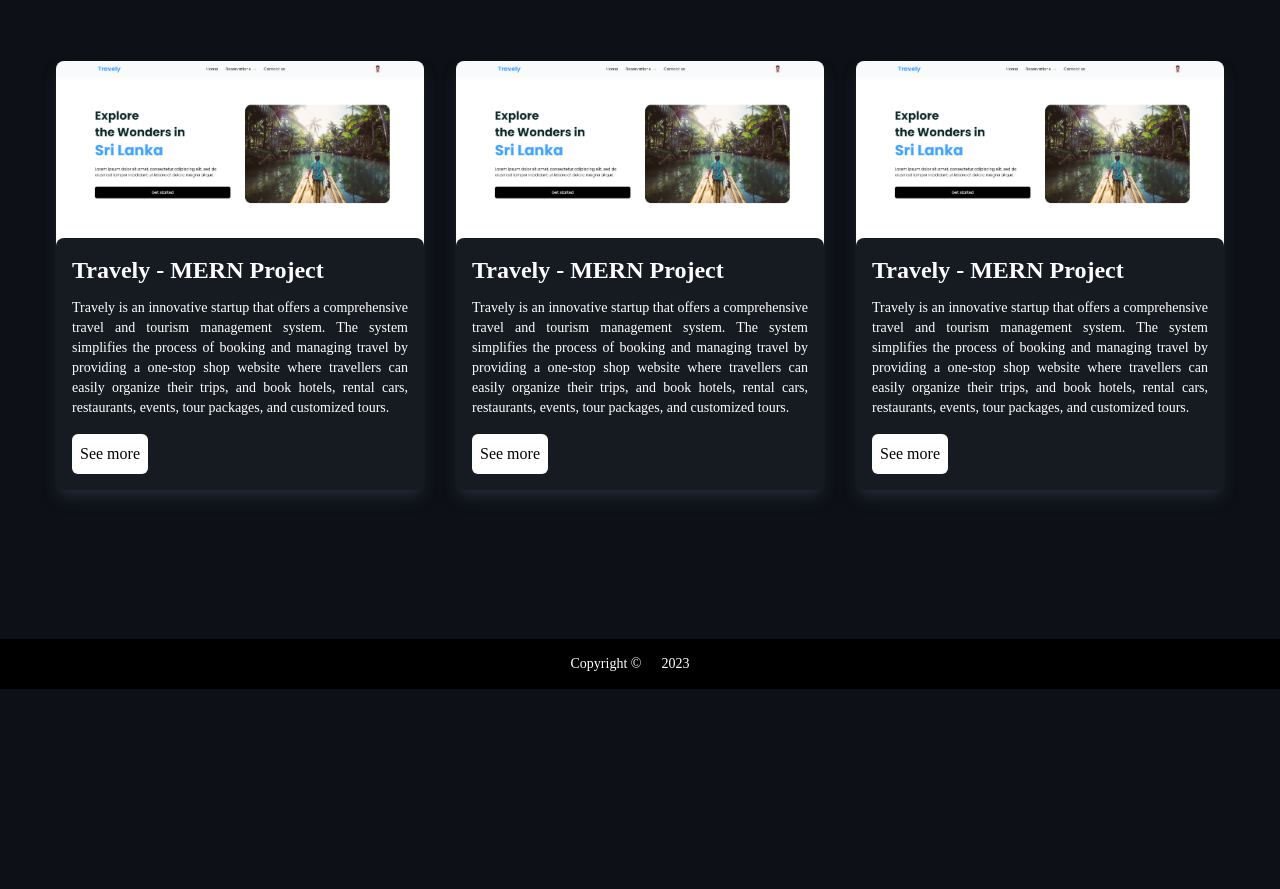
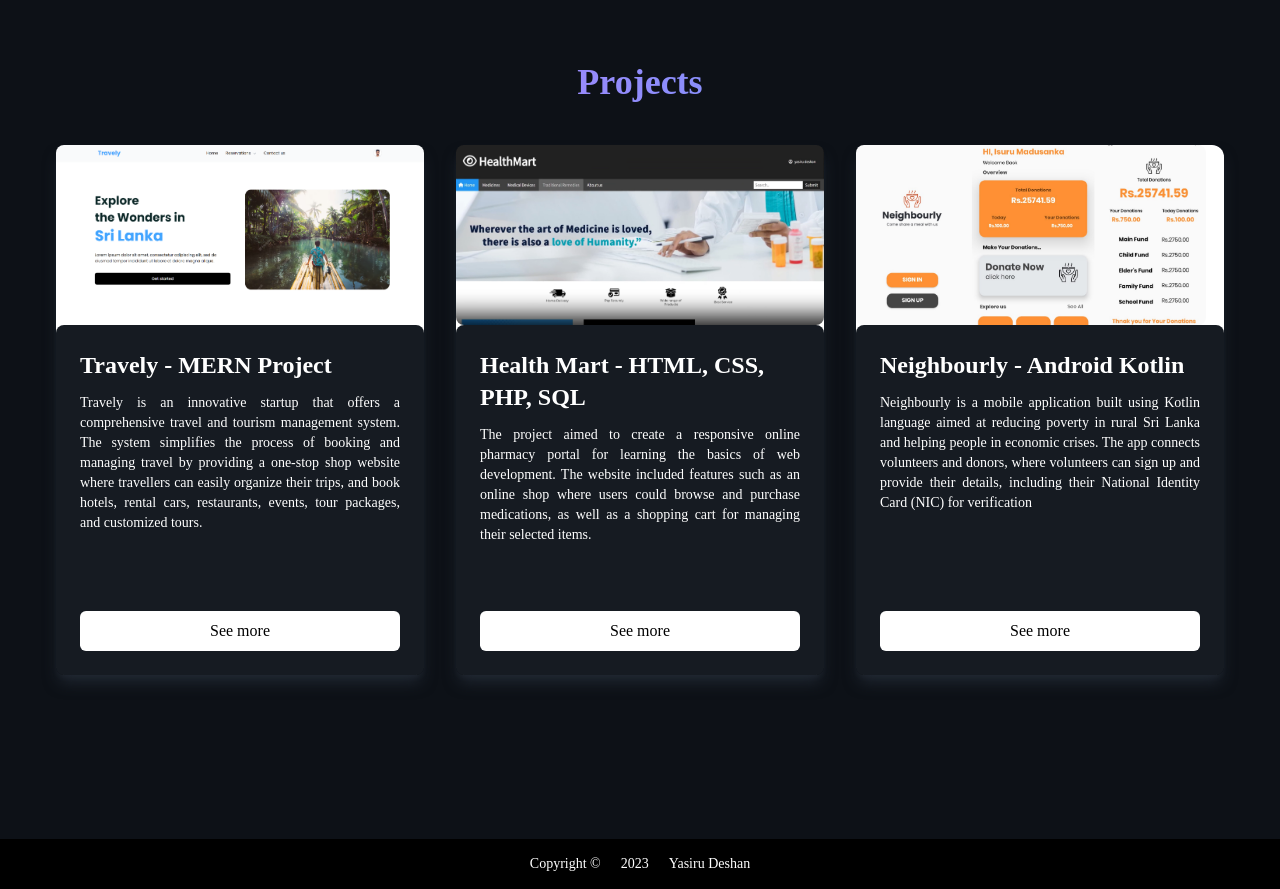
Before and after one commit to yasirudeshan/my-portfolio, a React (Create React App) app: page / in a window 1280 px wide. Shown: the part 2149-3038 px from the top of the page. Before the commit the page ends 2838 px from the top, so only its background shows below. Built offline with nearby package versions, Linux system fonts and the light colour scheme.

Commit message:
projects done

```diff
--- a/src/components/Blogs.js
+++ b/src/components/Blogs.js
@@ -1,16 +1,30 @@
 import React from 'react'
 import SingleProject from './SingleProject'
+import travely from "../img/travely.png"
+import healthMart from "../img/healthMart.png"
+import app from "../img/app.jpeg"
 
 
-
-const Blogs = (props) => {
+const Blogs = () => {
   return (
-    <div name = 'blogs' className='h-screen w-full'>
-        <h1 className='pt-20  text-3xl text-center lg:pt-28 lg:text-4xl  font-bold yasiru lg:leading-[1.5em] mb-10 '>Projects</h1>
-        <div className='flex flex-col lg:flex-row  p-4 lg:w-[1200px] gap-8 lg:mx-auto lg:justify-between'>
-          <SingleProject/>
-          <SingleProject/>
-          <SingleProject/>
+    <div name = 'blogs' className='lg:h-screen w-full'>
+        <h1 className='pt-20  text-3xl text-center  lg:pt-28 lg:text-4xl  font-bold yasiru lg:leading-[1.5em] mb-5'>Projects</h1>
+        <div className='flex flex-col lg:flex-row  cursor-pointer p-4 lg:w-[1200px] gap-8 w-auto lg:mx-auto lg:justify-between'>
+          <SingleProject
+            topic = "Travely - MERN Project"
+            desc = "Travely is an innovative startup that offers a comprehensive travel and tourism management system. The system simplifies the process of booking and managing travel by providing a one-stop shop website where travellers can easily organize their trips, and book hotels, rental cars, restaurants, events, tour packages, and customized tours."
+            image = {travely}
+          />
+          <SingleProject
+               topic = "Health Mart - HTML, CSS, PHP, SQL"
+               desc = "The project aimed to create a responsive online pharmacy portal for learning the basics of web development. The website included features such as an online shop where users could browse and purchase medications, as well as a shopping cart for managing their selected items."
+               image = {healthMart}
+          />
+          <SingleProject
+              topic = "Neighbourly - Android Kotlin"
+              desc = "Neighbourly is a mobile application built using Kotlin language aimed at reducing poverty in rural Sri Lanka and helping people in economic crises. The app connects volunteers and donors, where volunteers can sign up and provide their details, including their National Identity Card (NIC) for verification"
+              image = {app}
+          />
         </div>
 
     </div>
--- a/src/components/Footer.js
+++ b/src/components/Footer.js
@@ -2,11 +2,10 @@ import React from 'react'
 
 const Footer = () => {
   return (
-    <div className='h-[50px] flex items-center w-full bg-black mx-auto justify-center text-white text-sm gap-5'>
+    <div className='bottom-0 h-[50px] flex items-center w-full bg-black mx-auto justify-center mt-8 lg:mt-24 text-white text-sm gap-5'>
         <p className=''>Copyright ©</p>
         <p>2023</p>
-        <p></p>
-
+        <p>Yasiru Deshan</p>
     </div>
   )
 }
--- a/src/components/SingleProject.js
+++ b/src/components/SingleProject.js
@@ -1,17 +1,21 @@
 import React from 'react'
-import travely from '../img/travely.png'
-import { Button } from 'react-scroll'
 
-const SingleProject = () => {
+
+
+const SingleProject = (props) => {
+
+
   return (
-    <div className='lg:flex-row lg:w-[1200px] mx-auto rounded-lg  shadow-lg shadow-[#212832]'>
-        <div className='bg-white  rounded-xl'>
-            <img className='rounded-lg' src={travely}/>
 
-            <div className='w-full bg-[#161B22] p-4   text-white rounded-lg'>
-                <h1 className = 'mb-3 font-bold text-2xl'>Travely - MERN Project</h1>
-                <p className='text-justify text-sm'>Travely is an innovative startup that offers a comprehensive travel and tourism management system. The system simplifies the process of booking and managing travel by providing a one-stop shop website where travellers can easily organize their trips, and book hotels, rental cars, restaurants, events, tour packages, and customized tours.</p>
-                <button className='bg-white text-black p-2 rounded-md mt-4 '>See more</button>
+
+    <div className='lg:flex-row lg:w-[1200px] mx-auto rounded-lg shadow-lg shadow-[#212832] '>
+        <div className='bg-white  rounded-xl '>
+            <img className='rounded-lg h-[180px]' src={props.image}/>
+
+            <div className=' bg-[#161B22] p-6 flex flex-col justify-between h-[350px] text-white rounded-lg'>
+                <h1 className = 'mb-3 font-bold text-2xl'>{props.topic}</h1>
+                <p className='text-justify text-sm '>{props.desc}</p>
+                <button className='bg-white text-black p-2 rounded-md mt-auto '>See more</button>
             </div>
 
         </div>
--- a/src/components/Skills.js
+++ b/src/components/Skills.js
@@ -7,8 +7,8 @@ import {TbBrandVisualStudio, } from 'react-icons/tb'
 
 const Skills = () => {
   return (
-    <div name = 'skills' className=' w-full mx-auto'>
-        <h1 className='text-3xl text-center lg:pt-28 lg:text-4xl font-bold yasiru pt-20'>Skills</h1>
+    <div name = 'skills' className=' w-full mx-auto mb-8'>
+        <h1 className='text-3xl text-center lg:pt-28 lg:text-4xl font-bold yasiru pt-20 mb-24'>Skills</h1>
 
         <div className='flex flex-wrap justify-center items-center px-8 gap-4 lg:gap-8 lg:pt-16 mt-6 '>
 
--- a/src/index.css
+++ b/src/index.css
@@ -46,3 +46,8 @@ body{
     padding: 10rem 2rem!important;
   }
 }
+
+.projectHover:hover{
+  transform: 110%;
+  transition: .2s ease-out;
+}
```
Also changed, not shown: src/img/app.jpeg (added), src/img/healthMart.png (added).
